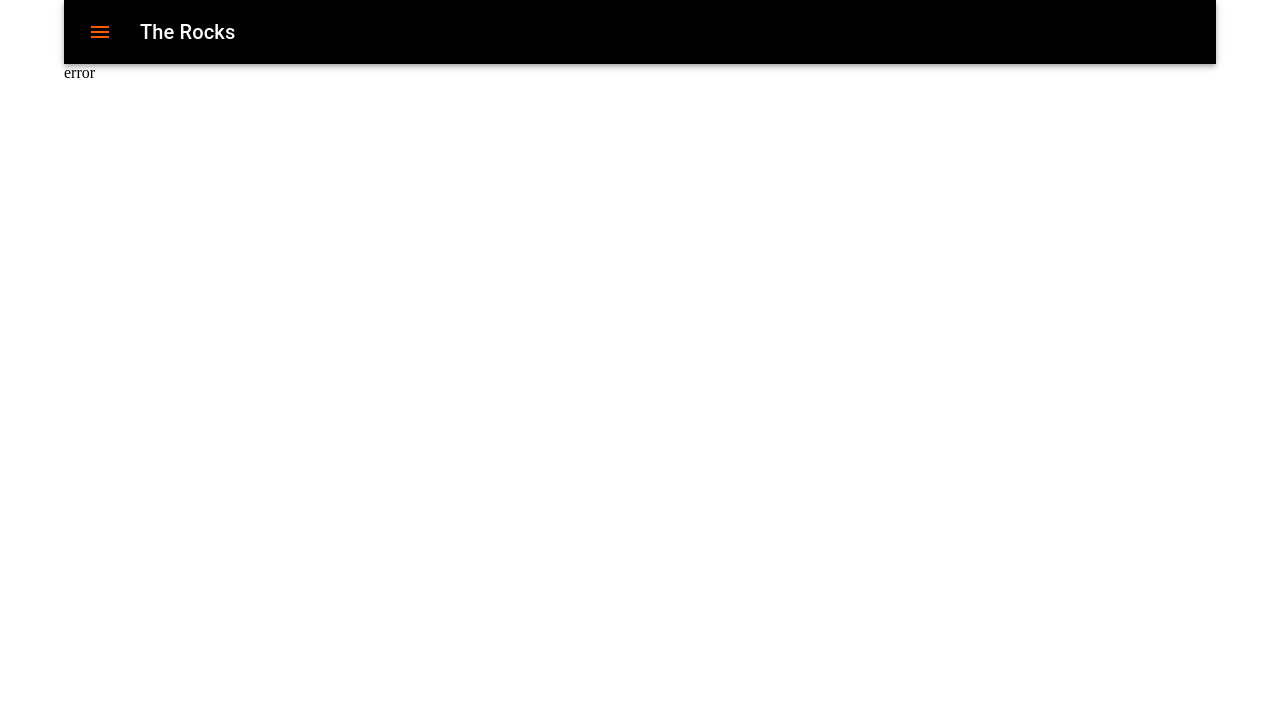
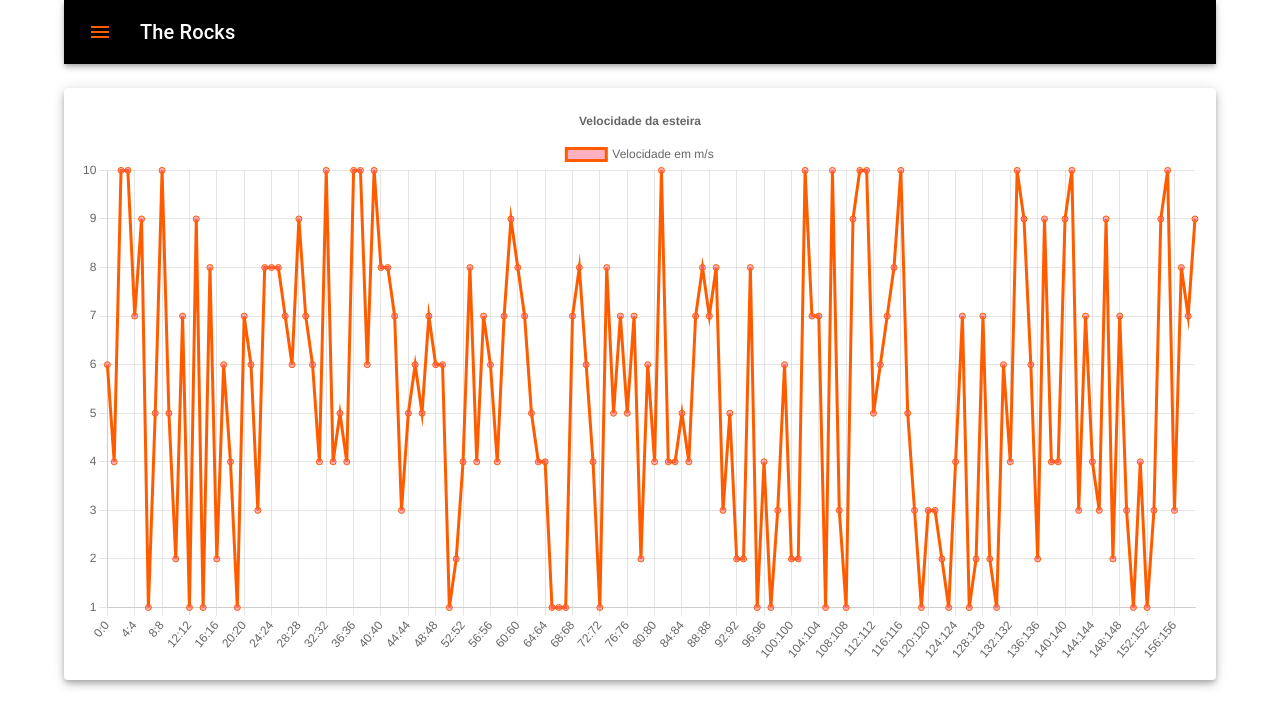
Before and after one commit to anthonphax/rocks, a React (Vite) app: page /login in a window 1280 px wide. Shown: the top 726 px of the page. Built offline with nearby package versions, Linux system fonts and the light colour scheme.

Commit message:
:rocket: implantando tela de login

```diff
--- /dev/null
+++ b/src/components/LoginScreen/Login.tsx
@@ -0,0 +1,63 @@
+import {
+    Chart as ChartJS,
+    CategoryScale,
+    LinearScale,
+    PointElement,
+    LineElement,
+    Title,
+    Tooltip,
+    Legend
+} from "chart.js";
+import { Line } from "react-chartjs-2";
+import { faker } from '@faker-js/faker';
+import { Box, Card } from '@mui/material'
+
+ChartJS.register(
+    CategoryScale,
+    LinearScale,
+    PointElement,
+    LineElement,
+    Title,
+    Tooltip,
+    Legend
+);
+
+const labels = Array.from({ length: 160 }).map((_, i) => `${i}:${i}`);
+
+const options = {
+responsive: true,
+    plugins: {
+        legend: {
+            position: 'top' as const,
+        },
+        title: {
+            display: true,
+            text: 'Velocidade da esteira',
+        },
+    },
+};
+
+const data = {
+    labels,
+    datasets: [
+        {
+            label: 'Velocidade em m/s',
+            data: labels.map(() => faker.number.int({ min: 1, max: 10 })),
+            borderColor: '#FF5C00',
+            backgroundColor: 'rgb(255, 99, 132, 0.5)',
+        },
+    ],
+};
+
+
+const Login = () => {
+    return (
+        <Box marginY={3}>
+            <Card elevation={5} sx={{ padding: 2 }}>
+                <Line options={options} data={data} />
+            </Card>
+        </Box>
+    )
+}
+
+export default Login
--- /dev/null
+++ b/src/pages/LoginScreen.tsx
@@ -0,0 +1,7 @@
+import Login from "../components/LoginScreen/Login"
+
+const LoginScreen: React.FC = () => {
+    return <Login />
+}
+
+export default LoginScreen
--- a/src/pages/index.tsx
+++ b/src/pages/index.tsx
@@ -1,3 +1,4 @@
 import Dashboard from "./Dashboard";
+import LoginScreen from "./LoginScreen";
 
-export { Dashboard }
+export { Dashboard, LoginScreen }
--- a/src/routes.tsx
+++ b/src/routes.tsx
@@ -1,5 +1,6 @@
 import { RouteObject } from "react-router-dom"
 import { Dashboard } from "./pages"
+import { LoginScreen } from "./pages"
 
 const routes: RouteObject[] = [
     {
@@ -19,6 +20,10 @@ const routes: RouteObject[] = [
         element: 'logs'
     },
     {
+        path: '/login',
+        Component: LoginScreen,
+    },
+    {
         path: '*',
         element: 'error'
     }
```
Also changed, not shown: src/components/index.tsx (line endings or trailing spaces).
